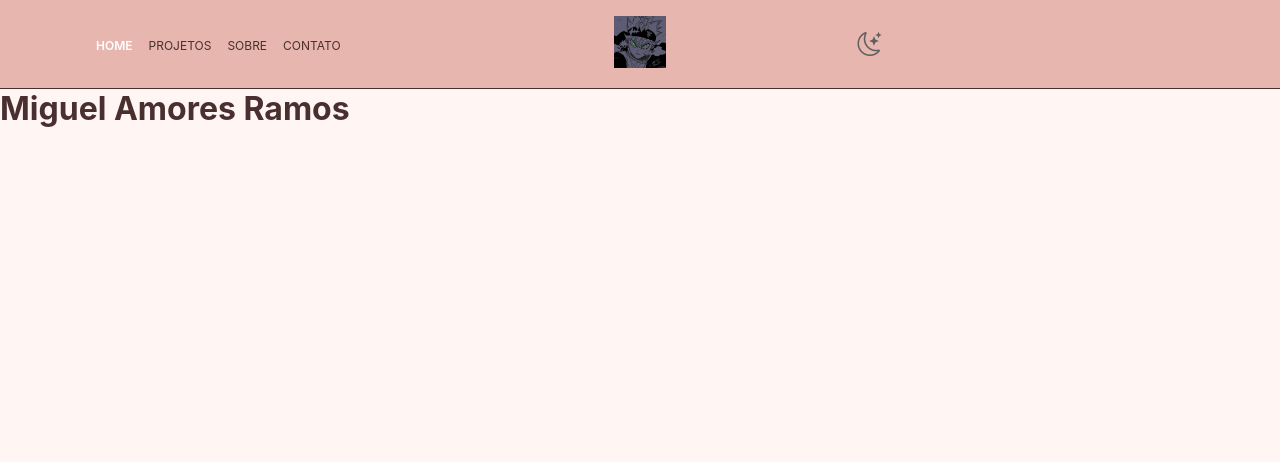
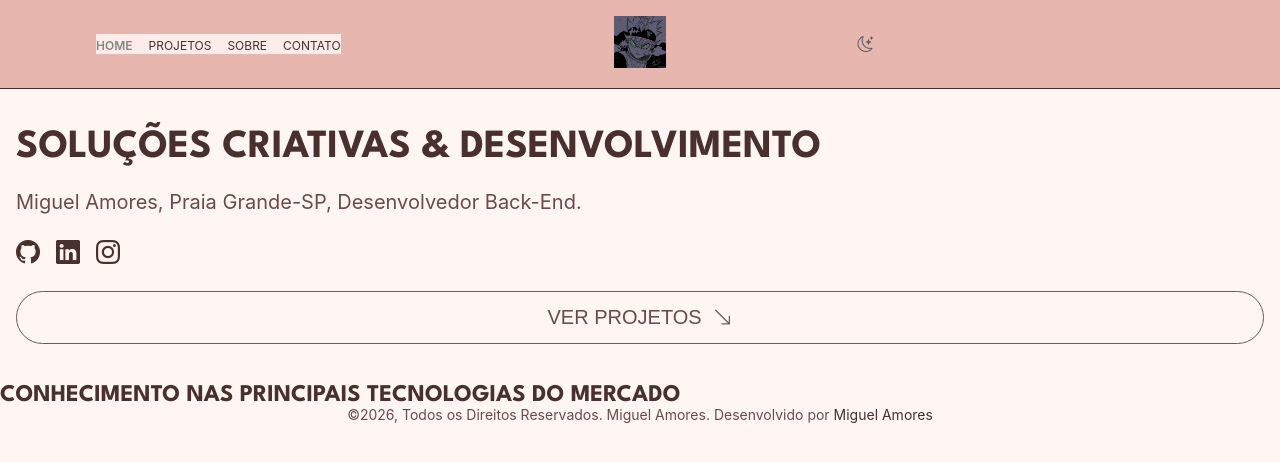
Before and after one commit to 44mgl/44mgl.github.io, a plain HTML site: page index.html in a window 1280 px wide. Drawn offline with nearby package versions, Linux system fonts and the light colour scheme; a web font is replaced by a local one.

Commit message:
alterar o tema claro e escuro feito, e o botão de ver projetos criado

```diff
--- a/assets/css/styles.css
+++ b/assets/css/styles.css
@@ -1,6 +1,7 @@
 @import url('https://fonts.googleapis.com/css2?family=DM+Sans:ital,wght@0,400;0,700;1,400;1,700&display=swap"');
+@import url('https://fonts.googleapis.com/css2?family=Google+Sans+Flex:opsz,wght@6..144,1..1000&family=League+Spartan:wght@100..900&display=swap');
 
-:root { /* ele referencia a tag HTML, guardo as variaveis do css */
+:root, :root [data-theme='light'] { /* ele referencia a tag HTML, guardo as variaveis do css */
   --bg: #FFF5F3;
   --bg-card: #FFFFFF;
   --bg-soft: #FDECEA;
@@ -12,7 +13,9 @@
   --text-soft: #6B4A4A;
   --icon-color: #5f5f5f;
 
-  body.dark {
+}
+
+:root[data-theme='dark'] {
   --bg: #121212;
   --bg-card: #1E1E1E;
   --bg-soft: #242424;
@@ -22,9 +25,12 @@
 
   --text: #F2F2F2;
   --text-soft: #BDBDBD;
-}
+  --icon-color: #5f5f5f;
 }
 
+html[data-theme='dark'] .header__toggle {
+    filter: invert(1);
+}
 
 *{                       /* o * é um seletor universal */
     margin: 0;
@@ -42,11 +48,34 @@ body{
 
 a {
     text-decoration: none;
+    color: var(--text);
+}
+
+a:hover{
+    color: var(--icon-color);
+    font-weight: 600;
 }
 
 i {
     color: var(--icon-color);
 }
+
+h1{
+    font-size: 2.5rem;
+}
+
+p {
+    font-size: 1.25rem;
+    text-align: justify;
+    color: var(--text-soft);
+}
+
+h1, h2, h3{
+    font-family: 'League Spartan', 'Gill Sans MT', Calibri, 'Trebuchet MS', sans-serif;
+    text-transform: uppercase;
+    color: var(--text);
+}
+
 .header{
     display: flex;
     flex-flow: row wrap;
@@ -66,14 +95,16 @@ i {
     height: 3.25rem;
 }
 
-#toggleTheme{
- font-size: 1.5rem;
+#toggleTheme:hover{
+    font-size: 1.5rem;
+    cursor: pointer;
+    transition: ease-in-out .4s;
 }
 
 .menu {
     display: flex;
     align-items: center;
-    background-color: var(--primary);
+    background-color: var(--bg-soft);
 }
 
 .menu__item {
@@ -101,7 +132,7 @@ i {
 .menu__link.active .menu__text,
 .menu__link:hover .menu__icon,
 .menu__link:hover .menu__text{
-    color: #FFFFFF;
+    color: #858585;
     font-weight: 600;
 }
 
@@ -125,6 +156,53 @@ i {
 
 .menu--principal{
     gap: 1rem;
+}
+
+.menu--social{
+    gap: 1rem;
+    background-color: var(--bg);
+}
+
+.btn{
+    display: flex;
+    justify-content: center;
+    align-items: center;
+    gap: 0.675rem;
+    width: 100%;
+    background: transparent;
+    border-radius: 3.125rem;
+    padding: 0.875rem 1rem;
+}
+
+.btn span, .btn i{
+    font-size: 1.25rem;
+    text-transform: uppercase;
+}
+
+.btn--primary span {
+    color: var(--text-soft);
+}
+.btn--primary {
+    border: 1px solid var(--icon-color)
+}
+
+
+main {
+    display: flex;
+    flex-direction: column;
+    gap: 2rem;
+    padding: 2.5rem 1rem;
+}
+
+.main__content1{
+    display: flex;
+    flex-direction: column;
+    gap: 1.5rem;
+}
+
+footer p {
+    text-align: center;
+    font-size: .875rem;
 }
 
 @media (min-width: 768px) {
@@ -152,7 +230,7 @@ i {
 @media (min-width: 1440px) {
 .header      {
     border-bottom: 1px solid var(--text);
-    background-color: var(--primary);
+    background-color: var(--bg-soft);
     padding: 1rem 4rem;
 }
 }
--- /dev/null
+++ b/assets/js/script.js
@@ -0,0 +1,14 @@
+const toggleTheme = document.getElementById("toggleTheme");
+const rootHtml = document.documentElement
+
+function changeTheme() {
+    const currentTheme = rootHtml.getAttribute("data-theme");
+
+    if(currentTheme == "light") rootHtml.setAttribute("data-theme", "dark")
+    else rootHtml.setAttribute("data-theme", "light")
+
+    toggleTheme.classList.toggle("bi-moon-stars")
+    toggleTheme.classList.toggle("bi-sun")
+}
+
+toggleTheme.addEventListener("click", changeTheme);
--- a/index.html
+++ b/index.html
@@ -1,5 +1,5 @@
 <!DOCTYPE html>
-<html lang="pt-br">
+<html lang="pt-br" data-theme="light">
 <head>
     <meta charset="UTF-8">
     <meta name="viewport" content="width=device-width, initial-scale=1.0">
@@ -71,6 +71,41 @@
             </li>
         </ul>
     </nav>
-    <h1> Miguel Amores Ramos</h1>
+    <main>
+        <div class="main__content1">
+            <h1>Soluções Criativas & Desenvolvimento</h1>
+            <p>Miguel Amores, Praia Grande-SP, Desenvolvedor Back-End.</p>
+        <ul class="menu menu--social">
+            <li>
+             <a class="menu__link" href="" >
+               <i class="menu__icon bi-github"></i>
+             </a>
+            </li>
+            <li>
+             <a class="menu__link" href="" >
+               <i class="menu__icon bi bi-linkedin"></i>
+             </a>
+            </li>
+            <li>
+             <a class="menu__link" href="" >
+               <i class="menu__icon bi bi-instagram"></i>
+             </a>
+            </li>
+        </ul>
+        <button class ="btn btn--primary">
+            <span>Ver Projetos</span>
+            <i class="bi bi-arrow-down-right"></i>
+        </button>
+      </div>
+    </main>
+    <section>
+        <h2>Conhecimento nas principais Tecnologias do Mercado</h2>
+    </section>
+    <footer>
+        <p>
+            ©2026, Todos os Direitos Reservados. Miguel Amores. Desenvolvido por <a href="https://github.com/44mgl">Miguel Amores</a>
+        </p>
+    </footer>
+    <script src="assets/js/script.js"></script>
 </body>
 </html>
```
